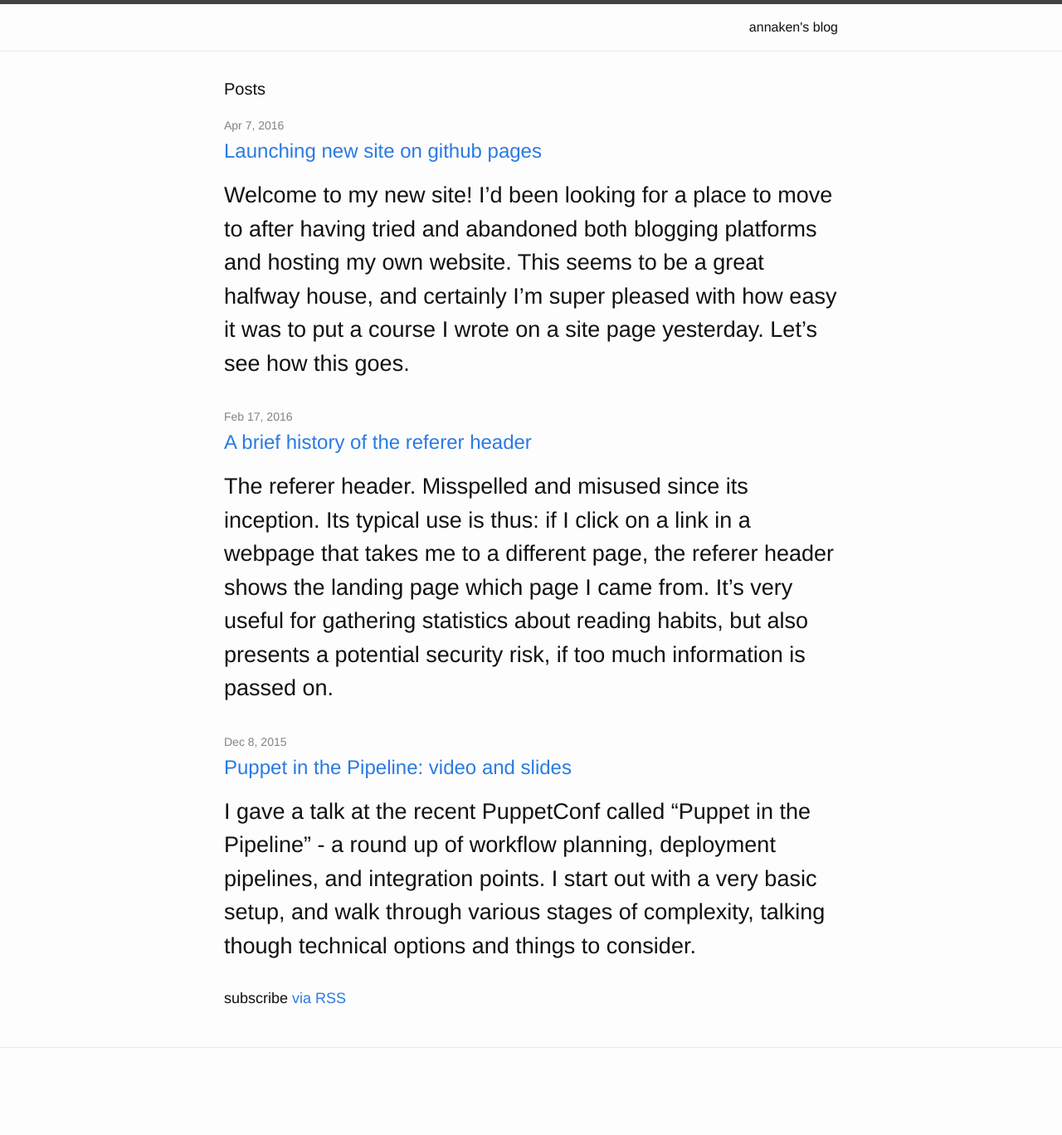
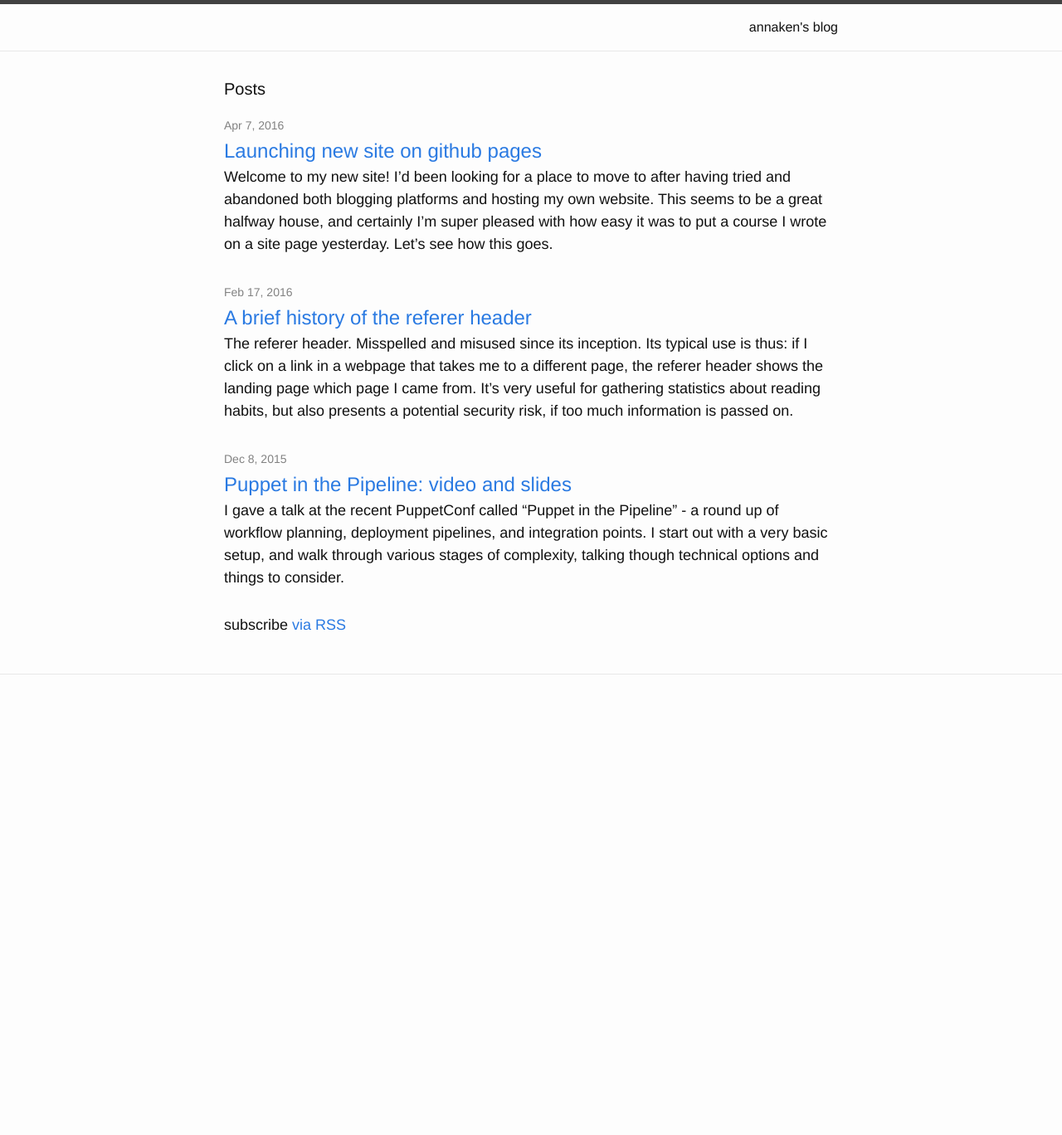
Before and after one commit to annaken/annaken.github.io, a Jekyll site: the page built from index.html, in a window 1280 px wide. Shown: the whole page at 83% size. Built offline with Jekyll 4.4.1, drawn with Linux system fonts in a browser that asks for light colours; after the commit the page ends 918 px from its top, so only the background shows below that.

Commit message:
Formatting excerpt

```diff
--- a/_sass/_layout.scss
+++ b/_sass/_layout.scss
@@ -199,6 +199,10 @@
     font-size: 18px;
 }
 
+.post-excerpt {
+    font-size: 18px;
+}
+
 /**
  * Posts
  */
--- a/index.html
+++ b/index.html
@@ -14,7 +14,7 @@ title: annaken's blog
 
         <h2>
           <a class="post-link" href="{{ post.url | prepend: site.baseurl }}">{{ post.title }}</a>
-          <p>{{ post.excerpt }}</p>
+          <p class="post-excerpt">{{ post.excerpt | strip_html }}</p>
         </h2>
       </li>
     {% endfor %}
```
